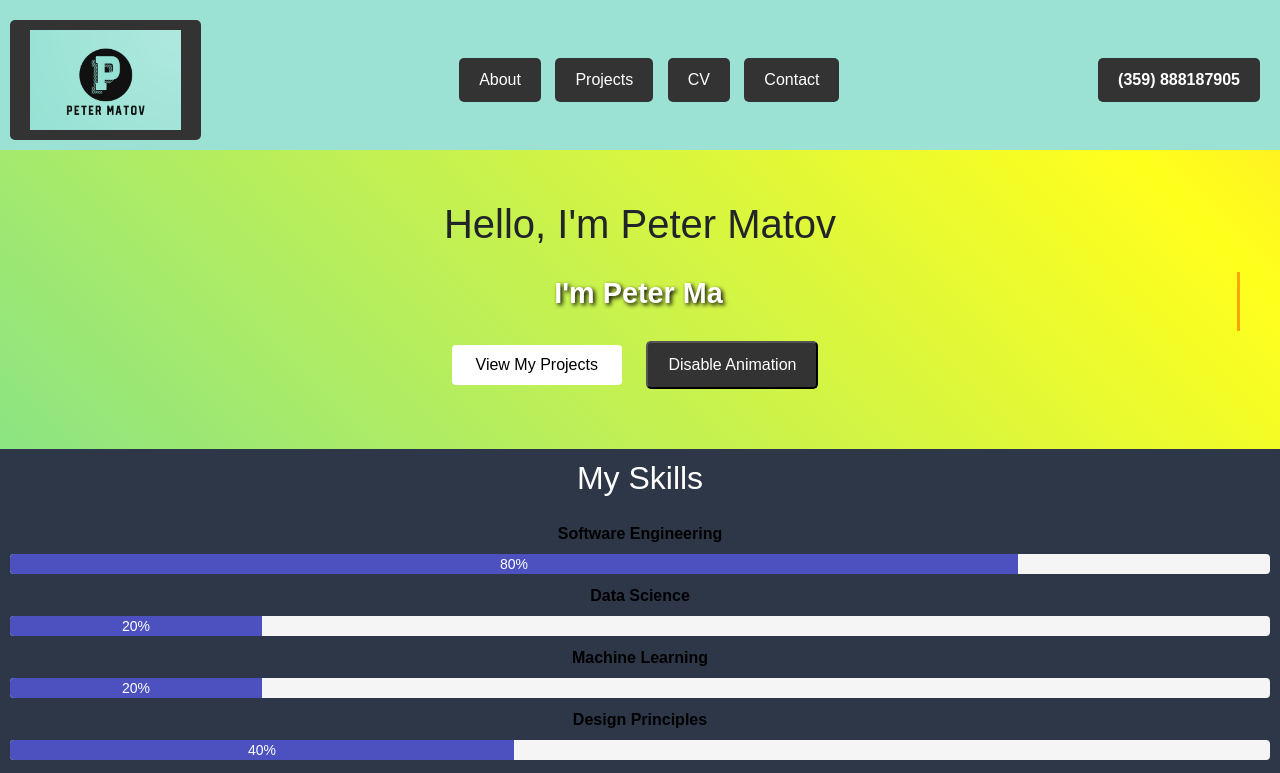
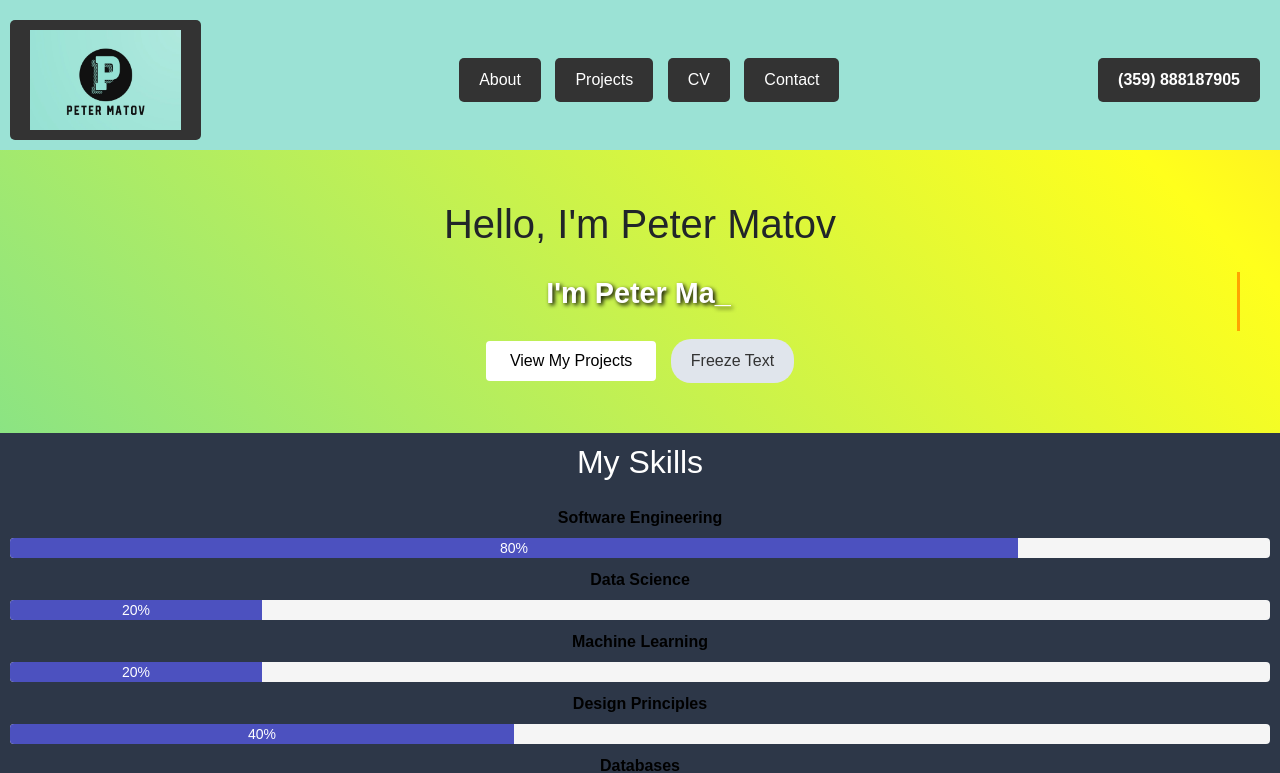
Before and after one commit to peter1998/Tech-Voyager, a SvelteKit app: page / in a window 1280 px wide. Shown: the top 773 px of the page. Built offline with nearby package versions, Linux system fonts and the light colour scheme; a small style sheet from the web is missing.

Commit message:
[C] styling the button for proper animation

```diff
--- a/src/routes/+page.svelte
+++ b/src/routes/+page.svelte
@@ -30,6 +30,11 @@
 	];
 
 	onMount(() => {
+		const cursorElement = document.createElement('span');
+		cursorElement.innerHTML = '_';
+		cursorElement.style.animation = 'blink 1s step-end infinite';
+		const demoElement = document.getElementById('demo');
+		demoElement.appendChild(cursorElement);
 		if (typeof window !== 'undefined') {
 			function typeWriter() {
 				const demoElement = document.getElementById('demo');
@@ -126,7 +131,7 @@
 			>View My Projects</a
 		>
 		<button class="animation-toggle" on:click={toggleAnimation}>
-			{animationEnabled ? 'Disable' : 'Enable'} Animation
+			{animationEnabled ? 'Freeze' : 'Begin'} Text
 		</button>
 	</section>
 
@@ -481,22 +486,30 @@
 
 	.animation-toggle {
 		display: inline-block;
-		margin: 10px;
+		background: #e0e5ec;
+		border: none;
 		padding: 10px 20px;
-		background-color: #333;
-		color: #fff;
-		text-decoration: none;
-		border-radius: 5px;
-		transition: background-color 0.3s ease;
+		border-radius: 20px;
+
+		color: #333;
+		font-size: 1em;
 		cursor: pointer;
+		outline: none;
+		transition: all 0.3s ease-in-out;
+		transform: scale(1); /* Add this line */
 	}
 
 	.animation-toggle:hover {
-		background-color: #666;
+		box-shadow: 2px 2px 4px #a3b1c6, -2px -2px 4px #ffffff;
+		background: #d1d9e6; /* Add this line */
+		color: #111; /* Add this line */
+		transform: scale(1.05); /* Add this line */
 	}
 
 	.animation-toggle:active {
-		background-color: #999;
+		box-shadow: inset 4px 4px 8px #a3b1c6, inset -4px -4px 8px #ffffff;
+		background: #bfc9d6; /* Add this line */
+		color: #000; /* Add this line */
 	}
 
 	@media (max-width: 768px) {
```
